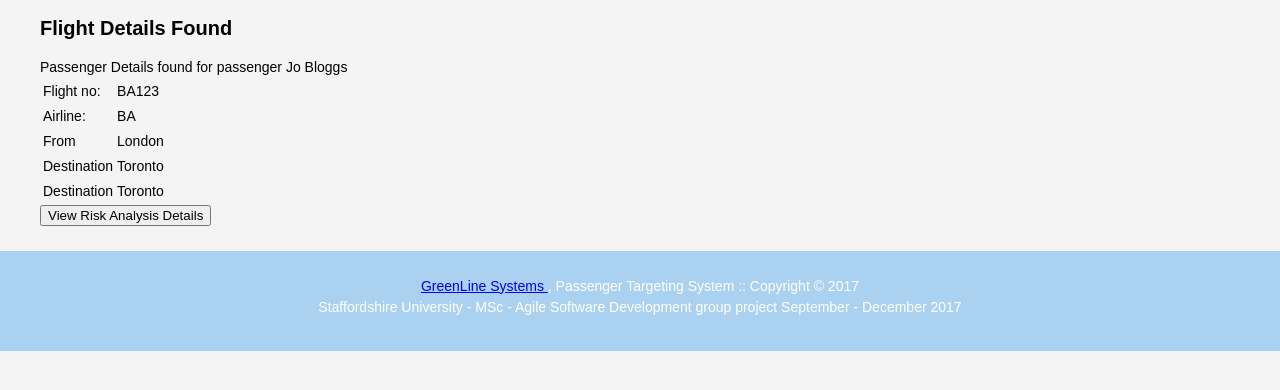
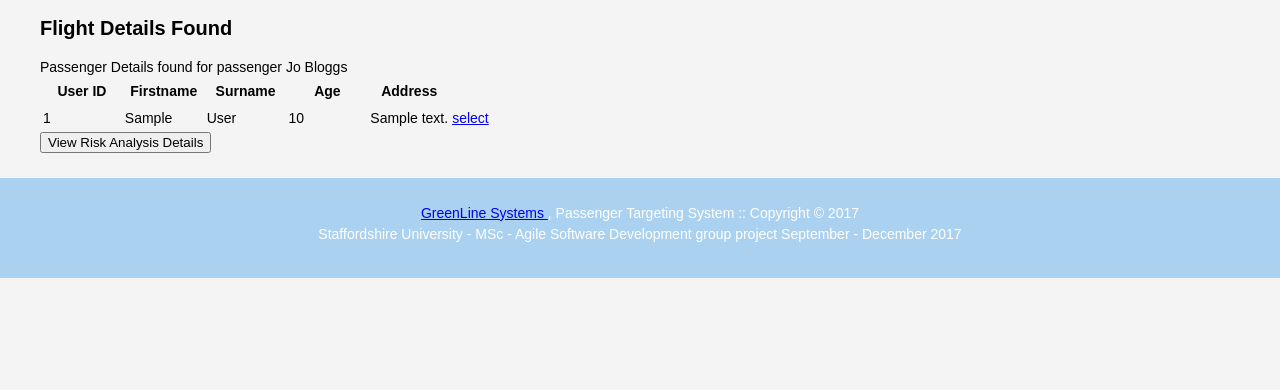
Before and after one commit to StaffsMSC-ASD/ProjectPTS, a PHP site: page /FlightDetails.php?id=1 in a window 1280 px wide. Shown: the part 105-495 px from the top of the page. Run offline with PHP 8.4, Linux system fonts and the light colour scheme; tables that the repository leaves empty hold one stand-in row (values such as "Sample post"); a stand-in replaces the project's code that opens the database connection.

Commit message:
Adding Flight details

```diff
--- a/siteCode/FlightDetails.php
+++ b/siteCode/FlightDetails.php
@@ -1,18 +1,15 @@
+
 <?php
-/*
 session_start();
+include("connect.php");
+$query="select * from PASSENGER_DETAIL as a join PASSENGER_AET_FLIGHT as b on a.PASSENGER_ID=b.PASSENGER_ID WHERE b.flight_number='".$_GET['id']."' ";
 
-include("connection.php");
+$result=mysqli_query($link,$query);
+	if(!$result) {
 
-$query = "SELECT * FROM passengers WHERE pasenger_id=".$_SESSION['pasenger_id'];
+     die("QUERY FAILED" . mysqli_error($link));
+    }
 
-if(isset($_POST['submit'])
-
- {
-   $result=mysqli_query(&link,$query);
-
- }
-*/
 ?>
  <!DOCTYPE html>
 <html>
@@ -50,27 +47,36 @@ if(isset($_POST['submit'])
 
 
                <table>
+               <tr>
+                        <th width="10%">User ID</th>
+                        <th width="10%">Firstname</th>
+                        <th width="10%">Surname </th>
+                        <th width="10%">Age</th>
+                        <th width="10%">Address</th>
+						</tr>
+                   <tr>
+                     <?php
+ 				   	while ($row = mysqli_fetch_array($result,MYSQLI_NUM)){
+ 		$userid=$row[0];
+ 		$firstname=$row[1];
+ 		$surname=$row[2];
+ 		$age=$row[3];
+ 		$address=$row[4];
 
-                   <tr>
-                      <td>Flight no: </td>
-                       <td>BA123</td>
-                   </tr>
-                  <tr>
-                       <td>Airline:</td>
-                       <td>BA</td>
-                   </tr>
-                   <tr>
-                       <td>From</td>
-                       <td>London</td>
-                   </tr>
-                   <tr>
-                       <td>Destination</td>
-                       <td>Toronto</td>
-                   </tr>
-                                      <tr>
-                       <td>Destination</td>
-                       <td>Toronto</td>
-                   </tr>
+ 		echo "<tr>";
+
+ 		echo "<td> {$userid} </td>";
+ 		echo "<td> {$firstname}</td>";
+ 		echo "<td> {$surname}</td>";
+ 		echo "<td> {$age} </td>";
+ 		echo "<td> {$address} </td>";
+ 		echo '<td><a href="PassengerDetails.php?id=',$userid,'">select</a></td>';
+ 		echo"</tr>";
+
+ 		}
+ 					?>
+		</tr>
+
                </table>
 
        <form action = "someAction" method = "POST">
```
Also changed, not shown: siteCode/ListOfFlights.php (+5 -4 lines).
